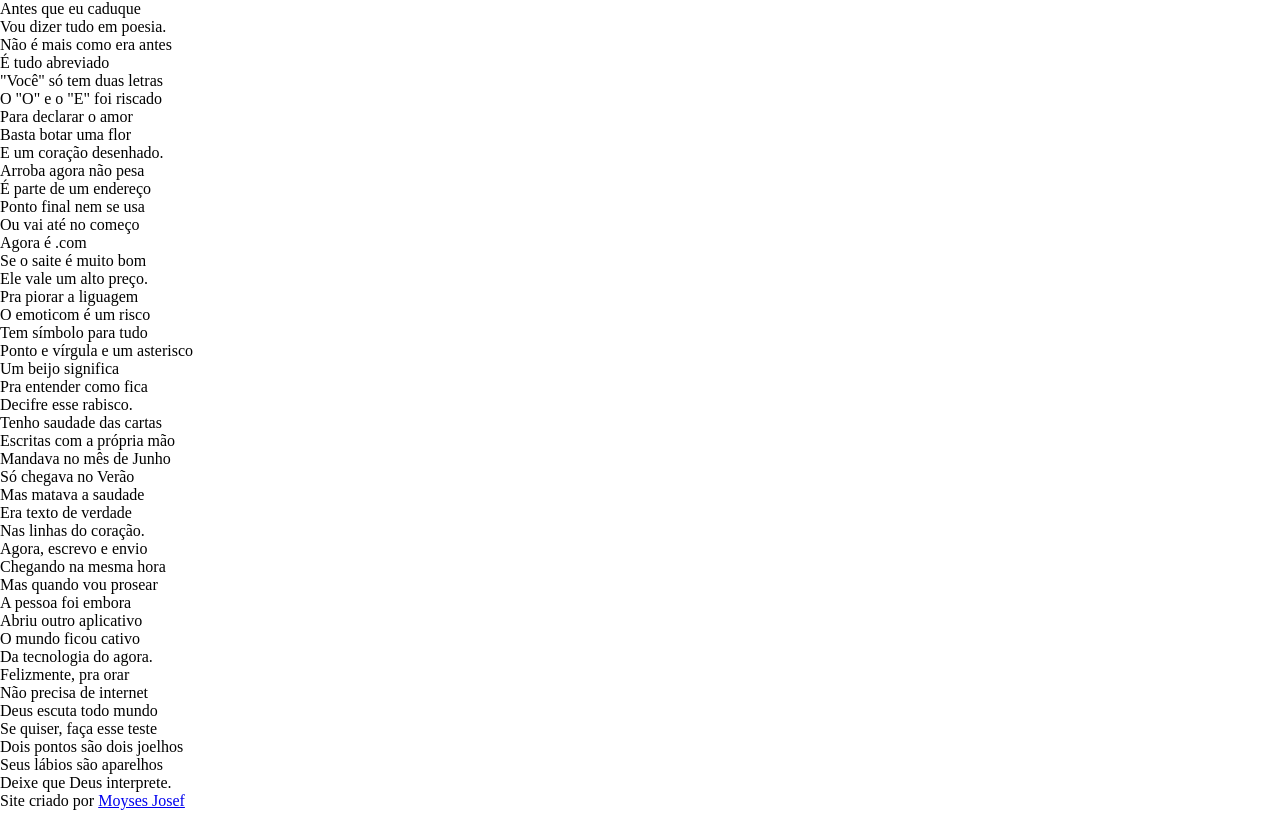
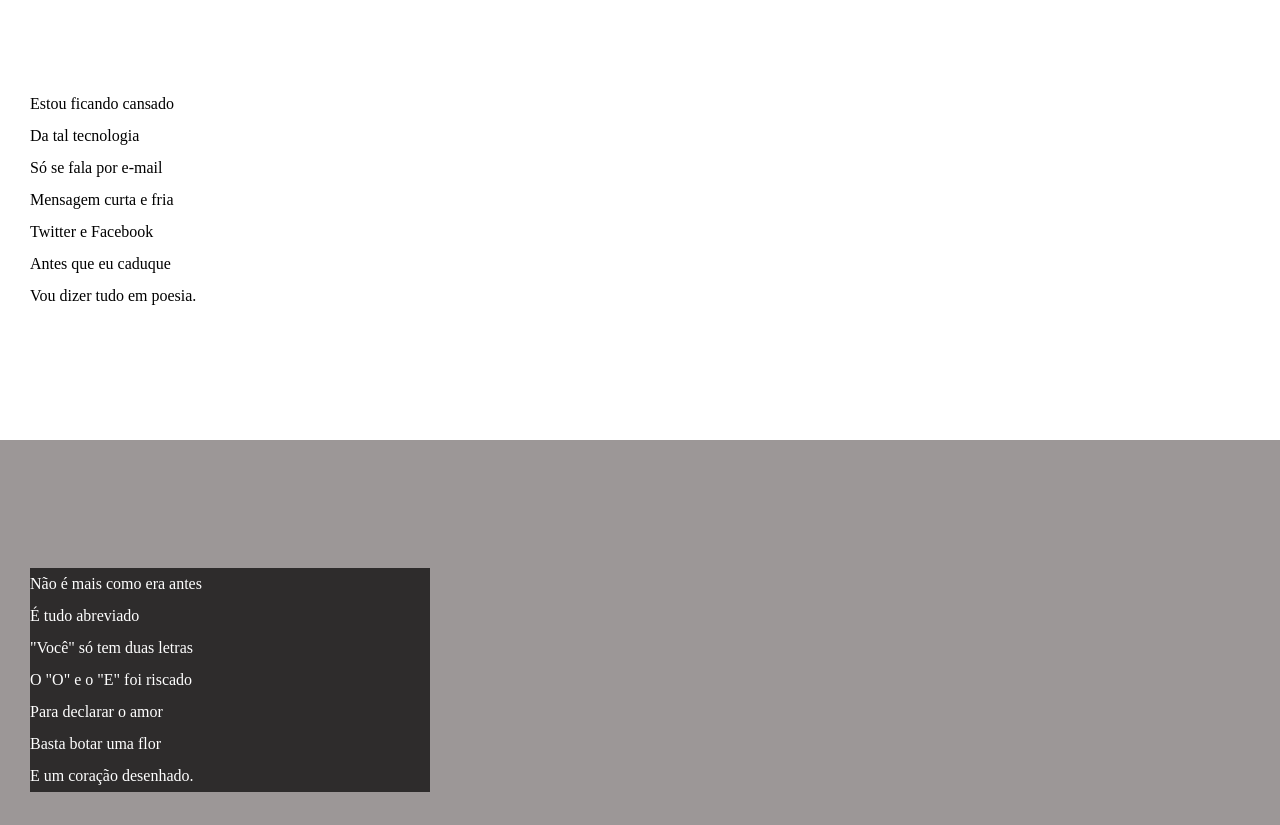
Before and after one commit to moyses30/sitecordel, a plain HTML site: page index.html in a window 1280 px wide. Shown: the part 195-1020 px from the top of the page. Drawn offline with Linux system fonts and the light colour scheme.

Commit message:
Update style.css

```diff
--- a/style.css
+++ b/style.css
@@ -19,3 +19,46 @@ header> h1{
     padding-top: 50px;
     font-variant: small-caps;
 }
+
+header>p {
+    padding-bottom: 50px;
+}
+
+header a,footer a{
+    color: white;
+    text-decoration: none;
+    font-weight: bolder;
+}
+
+header a:hover, footer a:hover {
+    text-decoration: underline;
+}
+
+section{ /* criação de espaço entre os section */
+    padding-top: 10%;
+    padding-bottom: 10%;
+    line-height: 2em;
+    padding-left: 30px;
+}
+
+section.normal{
+    background-color: white;
+    color: black;
+}
+
+section.imagem{
+    background-color: rgb(156, 151, 151);
+    color: white;
+}
+
+section.imagem >p{
+    width: 400px;
+    background-color:rgba(0, 0, 0, 0.705)
+}
+
+footer {
+    background-color: black;
+    color: white;
+    text-align: center;
+    padding: 10px;
+}
```
